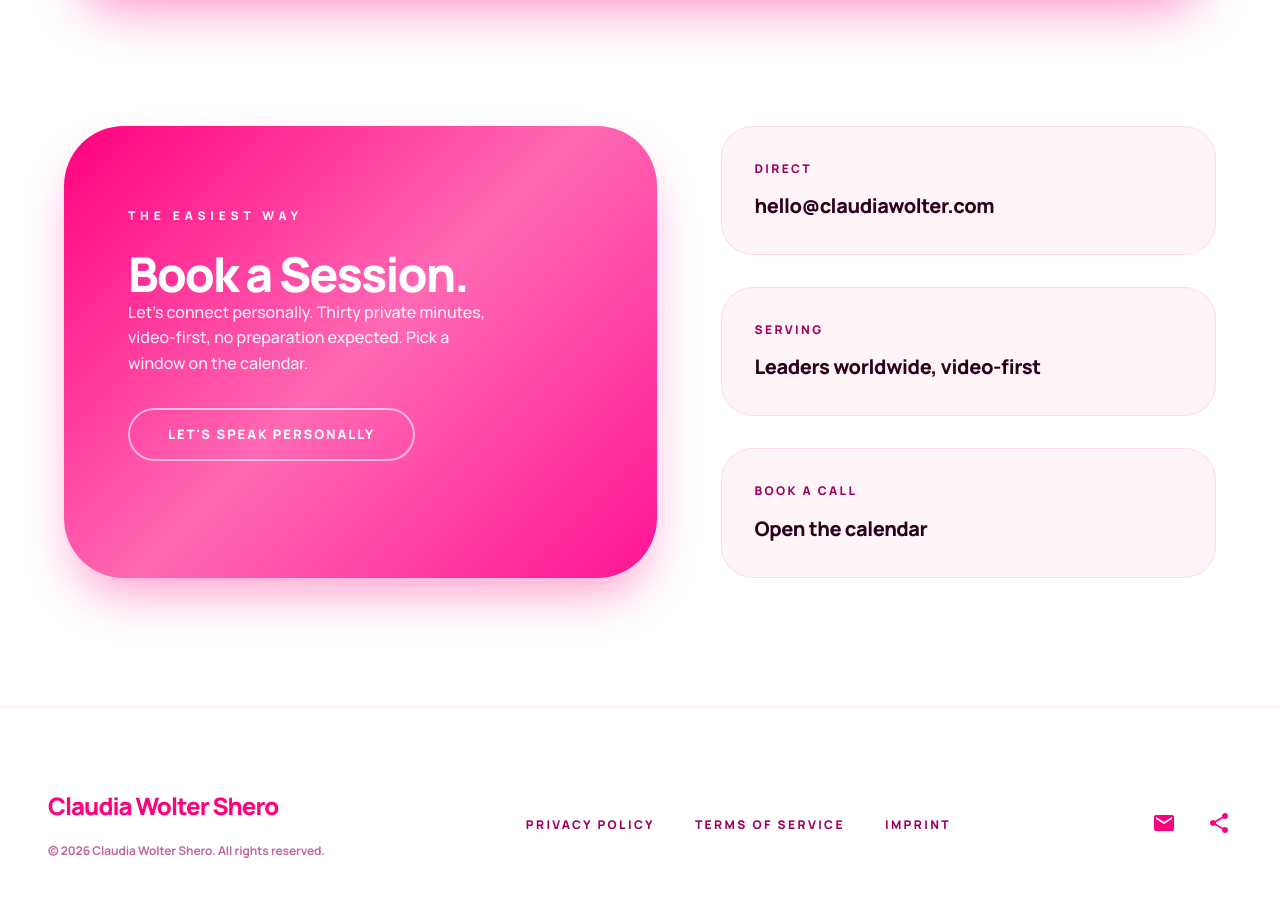
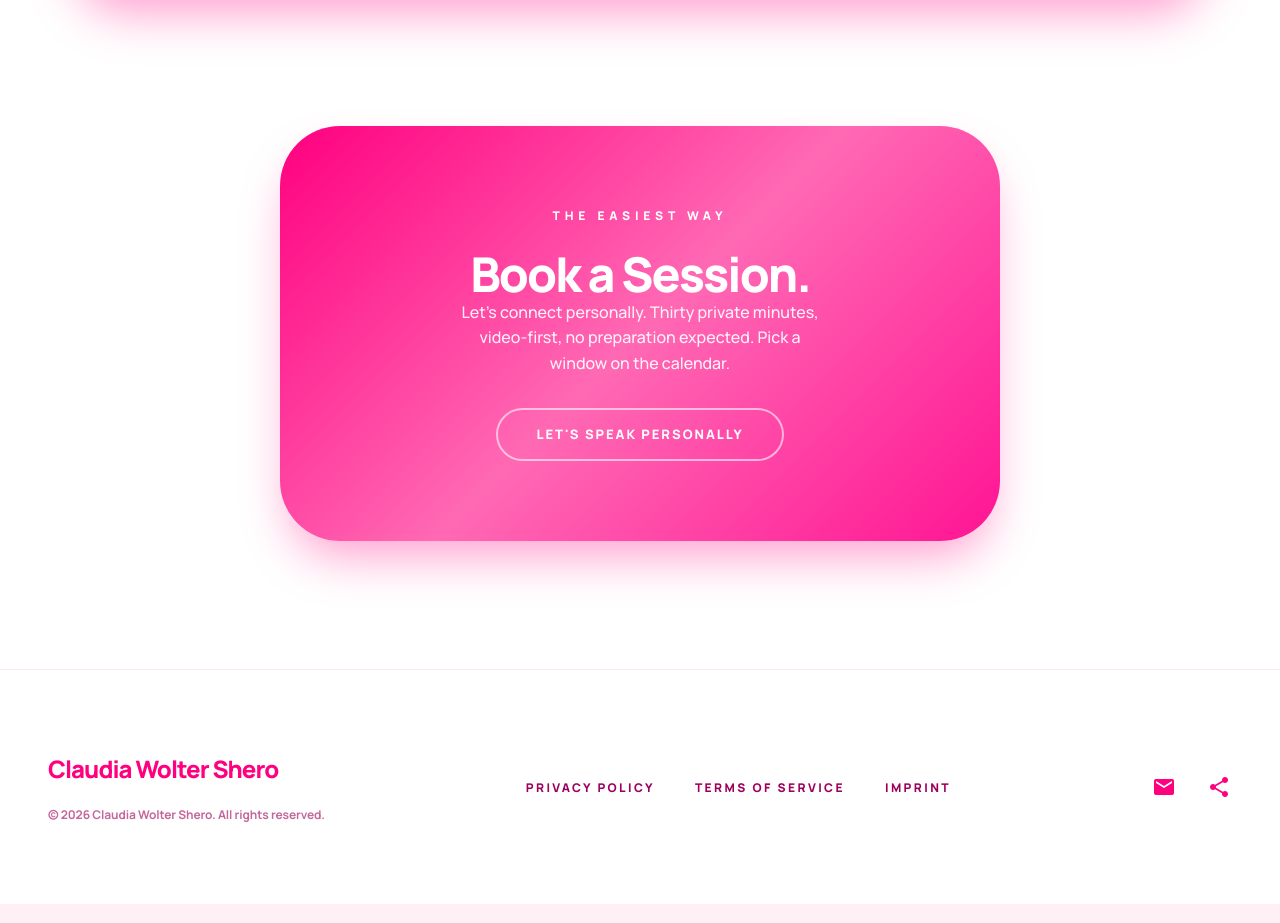
Before and after one commit to Fxzsydrks/shero, a plain HTML site: page contact.html in a window 1280 px wide. Shown: the part 1261-2184 px from the top of the page. Drawn offline with nearby package versions, Linux system fonts and the light colour scheme.

Commit message:
Simplify contact section and update email address
Remove the contact-info aside from contact and home pages, center the
booking card, and switch the footer mailto to cw@sherocrew.com.

Co-Authored-By: Claude Opus 4.7 (1M context) <noreply@anthropic.com>

```diff
--- a/components/footer.js
+++ b/components/footer.js
@@ -15,7 +15,7 @@ export function renderFooter() {
         <li><a class="site-footer__link" href="imprint.html">Imprint</a></li>
       </ul>
       <div class="site-footer__social">
-        <a href="mailto:hello@claudiawolter.com" aria-label="Email Claudia">
+        <a href="mailto:cw@sherocrew.com" aria-label="Email Claudia">
           <span class="material-symbols-outlined icon--fill">mail</span>
         </a>
         <a data-calendly aria-label="Book a session with Claudia">
--- a/contact.html
+++ b/contact.html
@@ -82,24 +82,6 @@
             </div>
           </div>
 
-          <aside class="contact-info">
-            <div class="contact-info__block">
-              <p class="contact-info__label">Direct</p>
-              <p class="contact-info__value">
-                <a href="mailto:hello@claudiawolter.com">hello@claudiawolter.com</a>
-              </p>
-            </div>
-            <div class="contact-info__block">
-              <p class="contact-info__label">Serving</p>
-              <p class="contact-info__value">Leaders worldwide, video-first</p>
-            </div>
-            <div class="contact-info__block">
-              <p class="contact-info__label">Book a call</p>
-              <p class="contact-info__value">
-                <a data-calendly>Open the calendar</a>
-              </p>
-            </div>
-          </aside>
         </div>
       </section>
     </main>
--- a/styles/pages.css
+++ b/styles/pages.css
@@ -1065,10 +1065,8 @@ main {
 }
 
 .contact-grid__inner {
-  max-width: 1152px;
+  max-width: 720px;
   margin-inline: auto;
-  display: grid;
-  gap: 3rem;
 }
 
 .contact-book-card {
@@ -1080,6 +1078,8 @@ main {
   flex-direction: column;
   gap: 2rem;
   box-shadow: 0 25px 50px -12px rgba(255, 0, 127, 0.4);
+  text-align: center;
+  align-items: center;
 }
 
 .contact-book-card h2 {
@@ -1096,49 +1096,7 @@ main {
   max-width: 36ch;
 }
 
-.contact-info {
-  display: flex;
-  flex-direction: column;
-  gap: 2rem;
-}
-
-.contact-info__block {
-  background: var(--surface);
-  padding: 2rem;
-  border-radius: 2rem;
-  border: 1px solid rgba(255, 0, 127, 0.1);
-}
-
-.contact-info__label {
-  font-size: 0.75rem;
-  text-transform: uppercase;
-  letter-spacing: 0.2em;
-  font-weight: 900;
-  color: var(--secondary);
-  margin: 0 0 0.75rem;
-}
-
-.contact-info__value {
-  font-size: 1.25rem;
-  font-weight: 900;
-  letter-spacing: -0.02em;
-  color: var(--on-surface);
-  margin: 0;
-}
-
-.contact-info__value a {
-  color: inherit;
-}
-
-.contact-info__value a:hover {
-  color: var(--primary);
-}
-
 @media (min-width: 900px) {
-  .contact-grid__inner {
-    grid-template-columns: 1.2fr 1fr;
-    gap: 4rem;
-  }
   .contact-book-card {
     padding: 5rem 4rem;
   }
```
Also changed, not shown: index.html (+0 -18 lines).
